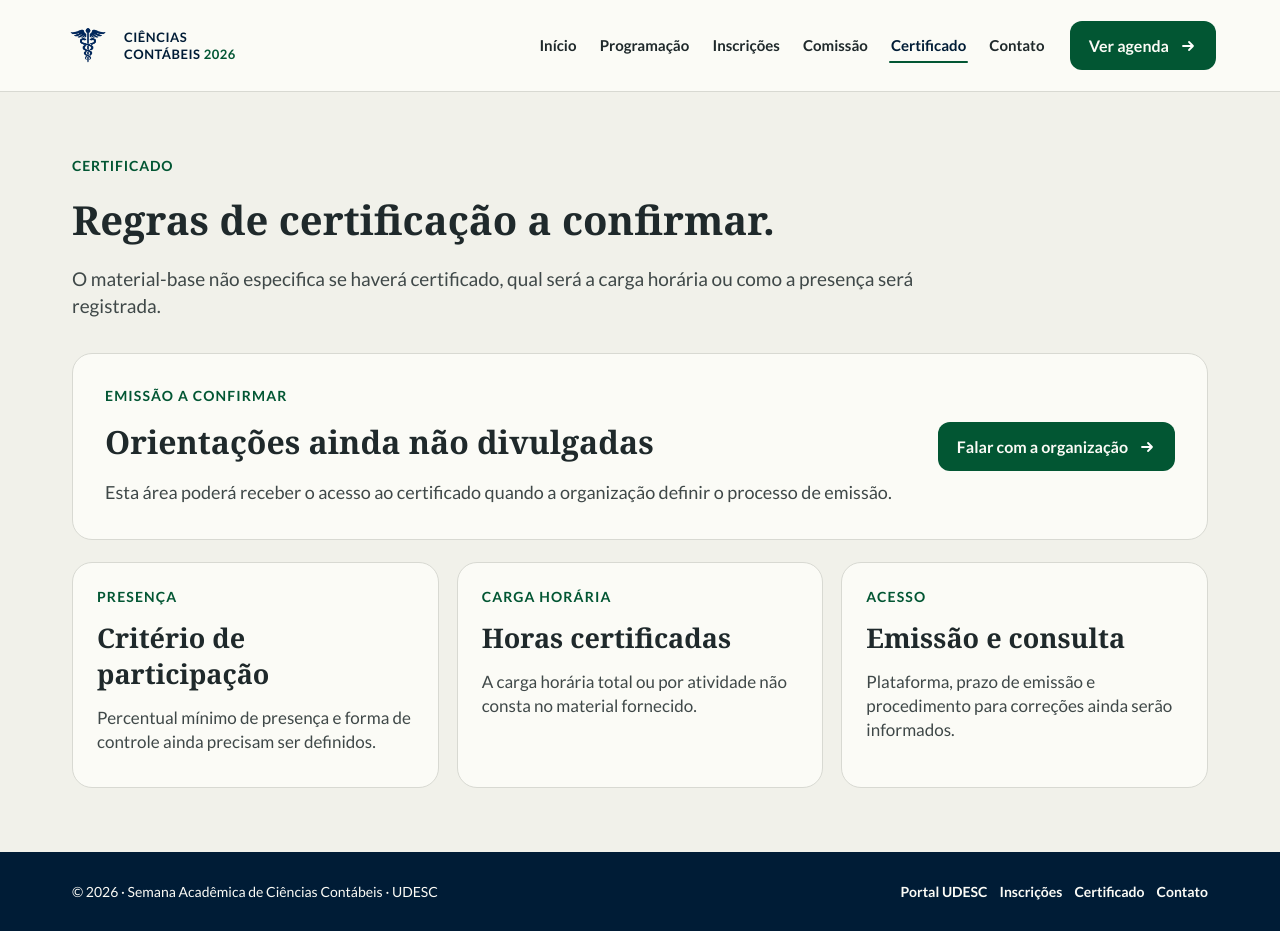
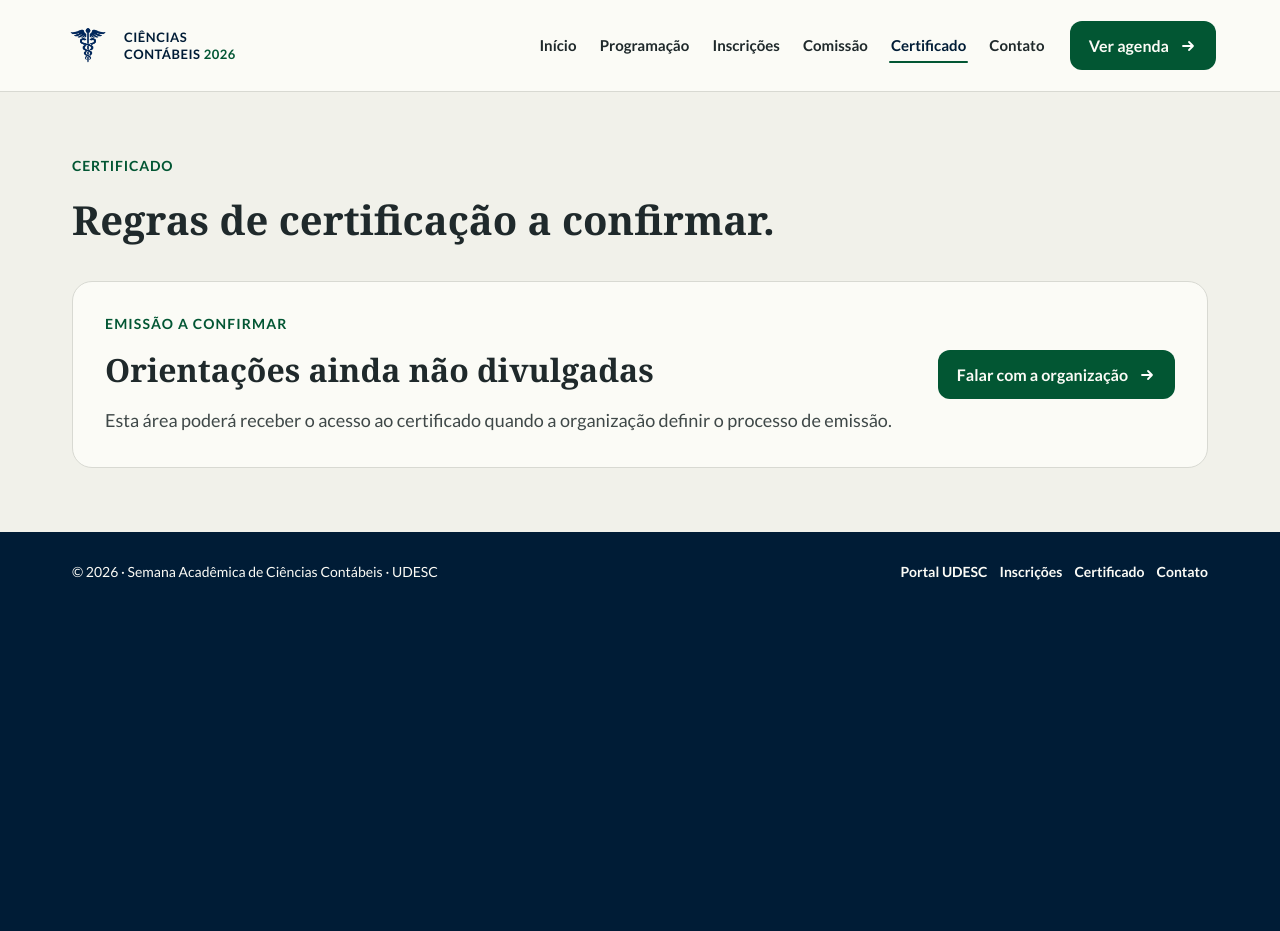
Before and after one commit to semanaacademicacontabeis/semanaacademicacontabeis.github.io, a Jekyll site: the page built from certificado.html, in a window 1280 px wide. Built offline with Jekyll 4.4.1, drawn with Linux system fonts in a browser that asks for light colours; some web fonts are replaced; after the commit the page ends 900 px from its top, so only the background shows below that.

Commit message:
Simplifica pagina de certificado

```diff
--- a/certificado.html
+++ b/certificado.html
@@ -10,7 +10,6 @@ permalink: /certificado/
   <div class="section__heading">
     <p class="eyebrow">CERTIFICADO</p>
     <h2>Regras de certificação a confirmar.</h2>
-    <p>O material-base não especifica se haverá certificado, qual será a carga horária ou como a presença será registrada.</p>
   </div>
 
   <div class="status-panel">
@@ -22,9 +21,4 @@ permalink: /certificado/
     <a class="button button--primary" href="{{ '/contato/' | relative_url }}">Falar com a organização <img src="{{ '/assets/images/arrow-right.svg' | relative_url }}" alt="" aria-hidden="true"></a>
   </div>
 
-  <div class="card-grid feature-cards">
-    {% include card.html eyebrow="PRESENÇA" title="Critério de participação" body="Percentual mínimo de presença e forma de controle ainda precisam ser definidos." %}
-    {% include card.html eyebrow="CARGA HORÁRIA" title="Horas certificadas" body="A carga horária total ou por atividade não consta no material fornecido." %}
-    {% include card.html eyebrow="ACESSO" title="Emissão e consulta" body="Plataforma, prazo de emissão e procedimento para correções ainda serão informados." %}
-  </div>
 </section>
```
